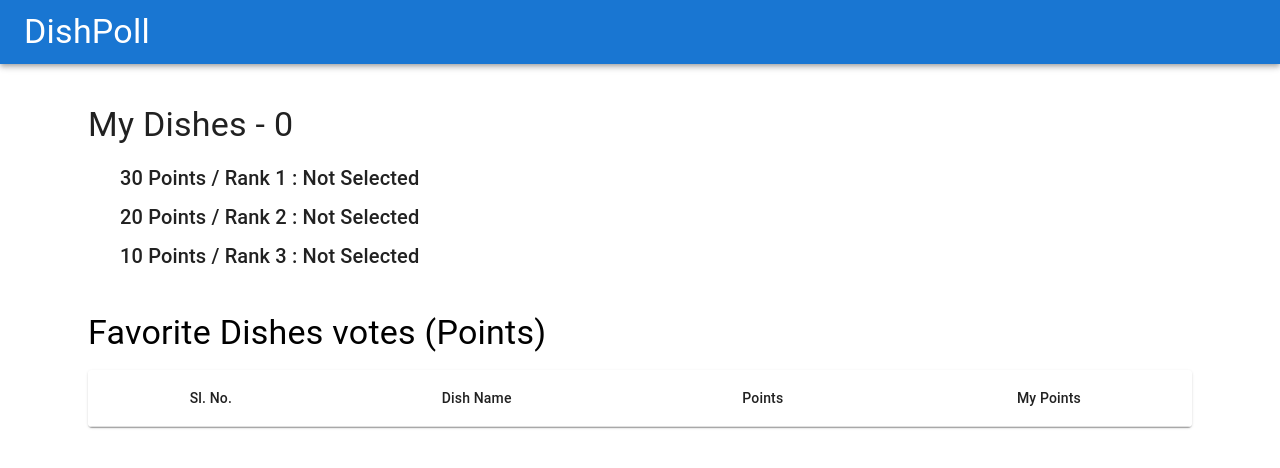
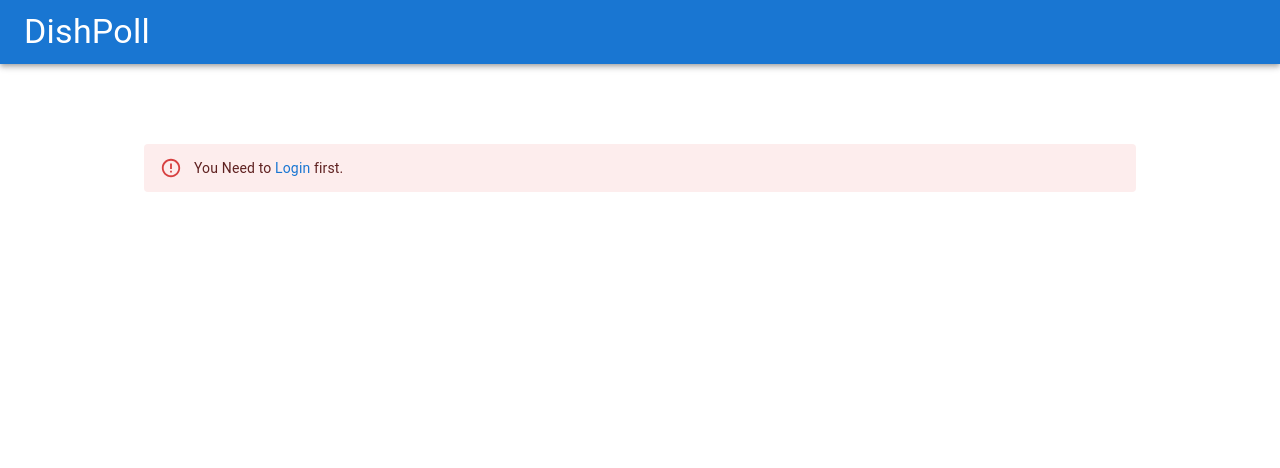
Before and after one commit to harshith-ashvi/dishpoll, a React (Create React App) app: page /poll in a window 1280 px wide. Shown: the top 468 px of the page. Built offline with nearby package versions, Linux system fonts and the light colour scheme.

Commit message:
private route(shows alert to login) added to dishes and poll page

```diff
--- a/src/components/pages/Dishes.js
+++ b/src/components/pages/Dishes.js
@@ -1,8 +1,7 @@
-import { Container } from "@mui/material";
+import { Container, Paper, Alert, Link } from "@mui/material";
 import React, { useEffect } from "react";
 import { useDispatch, useSelector } from "react-redux";
 import { startGetDishes } from "../../actions/dishesActions";
-import { getAllFavDishes } from "../../actions/favoriteDishesActions";
 import DishesContainer from "../dishes/DishesContainer";
 import MyDishes from "../dishes/MyDishes";
 
@@ -10,17 +9,27 @@ import MyDishes from "../dishes/MyDishes";
 const Dishes = (props) => {
     const dispatch = useDispatch()
     const allDishes = useSelector(state => state.dishes.data)
+    const user = useSelector(state => state.user.data)
 
     useEffect(() => {
-        if (allDishes.length === 0) {
+        if (allDishes.length === 0 && Object.keys(user).length > 0) {
             dispatch(startGetDishes())
         }
     }, [])
 
     return (
         <Container sx={{mb: 6}}>
-            <MyDishes/>
-            <DishesContainer/>
+            { Object.keys(user).length === 0? (
+                <Paper sx={{padding: 5, margin: 5}} elevation={0}>
+                    <Alert severity="error">You Need to <Link href="/" underline="hover">Login</Link> first.</Alert>
+                </Paper>
+            ) : (
+                <>
+                    <MyDishes/>
+                    <DishesContainer/>
+                </>
+            )}
+
         </Container>
     )
 }
--- a/src/components/pages/Poll.js
+++ b/src/components/pages/Poll.js
@@ -1,13 +1,24 @@
-import { Container } from "@mui/material";
+import { Container, Paper, Alert, Link } from "@mui/material";
 import React from "react";
 import MyDishes from "../dishes/MyDishes";
 import PollTable from "../poll/PollTable";
+import { useSelector } from "react-redux";
 
 const Poll = (props) => {
+    const user = useSelector(state => state.user.data)
+
     return (
         <Container sx={{mb: 6}}>
-            <MyDishes/>
-            <PollTable/>
+            { Object.keys(user).length === 0? (
+                <Paper sx={{padding: 5, margin: 5}} elevation={0}>
+                    <Alert severity="error">You Need to <Link href="/" underline="hover">Login</Link> first.</Alert>
+                </Paper>
+            ) : (
+                <>
+                    <MyDishes/>
+                    <PollTable/>
+                </>
+            )}
         </Container>
     )
 }
--- a/src/components/poll/PollTable.js
+++ b/src/components/poll/PollTable.js
@@ -10,11 +10,6 @@ const columns = [
     {id: "points", label: "Points", minWidth: 180},
     {id: "myPoints", label: "My Points", minWidth: 180}
 ]
-
-const findDish = (dishes, value) => {
-    const dishValue = dishes.find(dish => dish.id === value)
-    return dishValue? dishValue.value : 0
-}
 
 const PollTable = (props) => {
     const allFavDishes = JSON.parse(localStorage.getItem("favDishes"))
```
